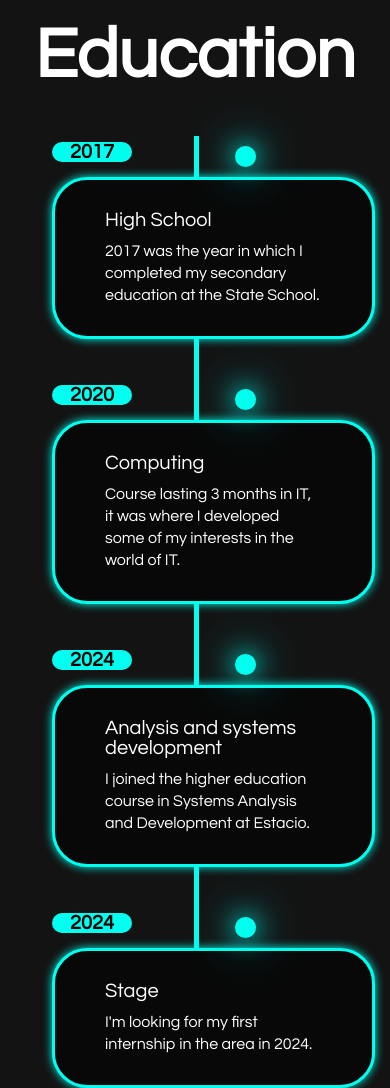
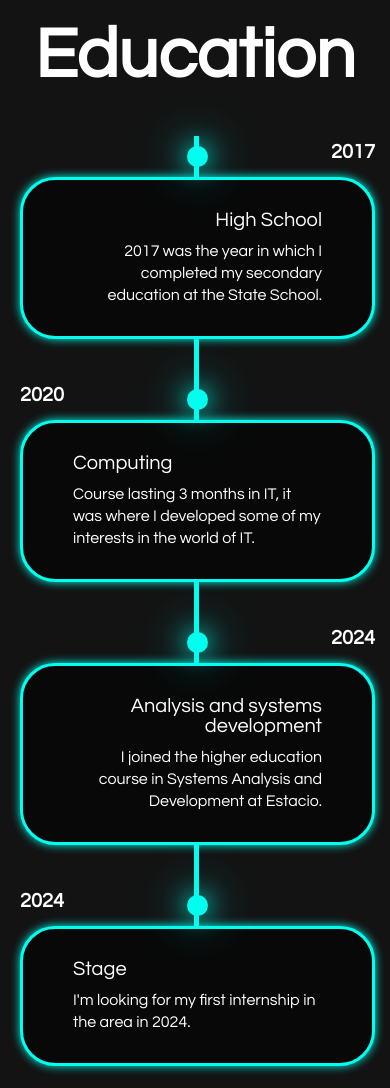
Before and after one commit to cassioestevao/WebSite, a plain HTML site: page index.html in a window 390 px wide. Shown: the part 1220-2308 px from the top of the page. Drawn offline with nearby package versions, Linux system fonts and the light colour scheme.

Commit message:
Update style.css

```diff
--- a/style.css
+++ b/style.css
@@ -463,9 +463,14 @@ span {
 
 .testimonials-box img{
     width: 15rem;
-    filter: drop-shadow(10px  0 30px var(--main-color));
+    filter: drop-shadow(10px  0 30px white);
     animation: anima 2s infinite;
+
     /* box-shadow: 0 0 25px var(--main-color); */
+}
+.testimonials-box img:hover{
+    filter: drop-shadow(10px  0 60px var(--main-color));
+
 }
 @keyframes anima{
     50%{
@@ -637,17 +642,7 @@ span {
         margin: 0 5rem;
     }
 }
-@media(max-width:895px){
-    .timeline-date{
-        display: flex;
-        text-align: center;
-        justify-content:center;
-        background: var(--main-color);
-        border-radius: 20px;
-        width: 80px;
-        color: black;
-    }
-}
+
 @media(max-width:991px){
     header{
         padding: 1rem 3%;
@@ -656,18 +651,17 @@ span {
         padding: 10rem 3% 2rem;
     }
     .timeline-item::before{
-        left: calc(50% - 1px);
+        right: calc(50% - 1px);
     }
     .timeline-item:nth-child(odd){
         padding-right: 0;
-        text-align: left;
     }
     .timeline-item:nth-child(odd),
     .timeline-item:nth-child(even){
-        padding-left: 37px;
+        padding-left: 5px;
     }
     .timeline-dot{
-        left: 220px;
+        right: 220px;
     }
 
     .services{
```
